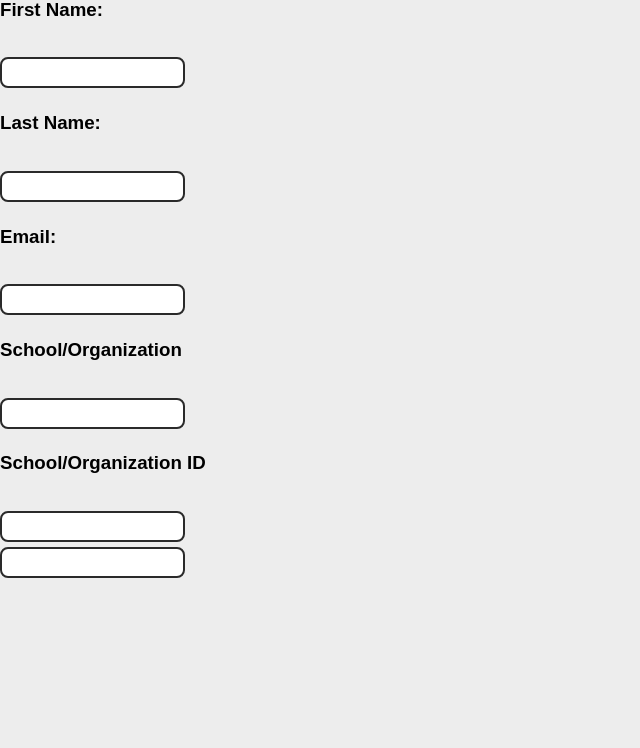
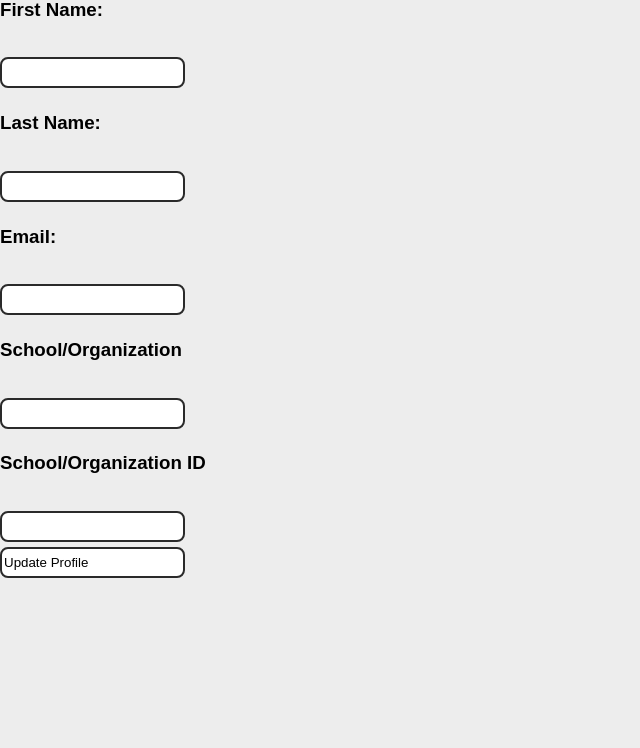
Before and after one commit to hcuri/Team5, a PHP site: page /user-profile.php in a window 1280 px wide. Shown: the part 20-768 px from the top of the page, without its empty margins (0-640 px from the left). Run offline with PHP 8.4, Linux system fonts and the light colour scheme.

Commit message:
Still fixing the button

```diff
--- a/user-profile.php
+++ b/user-profile.php
@@ -20,7 +20,7 @@
 			<input type:"text" name="school/org"/><br/>
 			<h3>School/Organization ID</h3><br/>
 			<input type:"text" name="id"/><br/>
-			<input type:"button" name="Update Profile"/>
+			<input type:"button" name="update" value="Update Profile"/>
 		</form>
 	</div>
 
```
